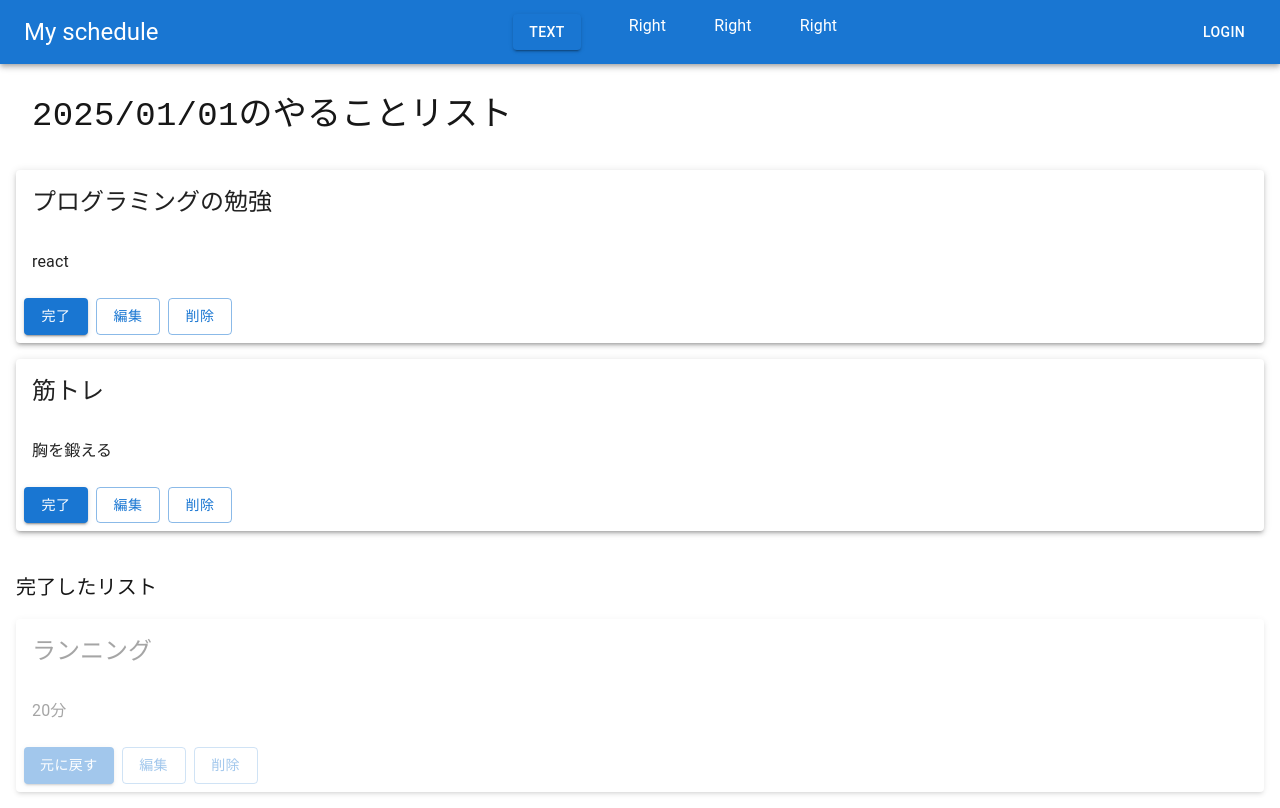
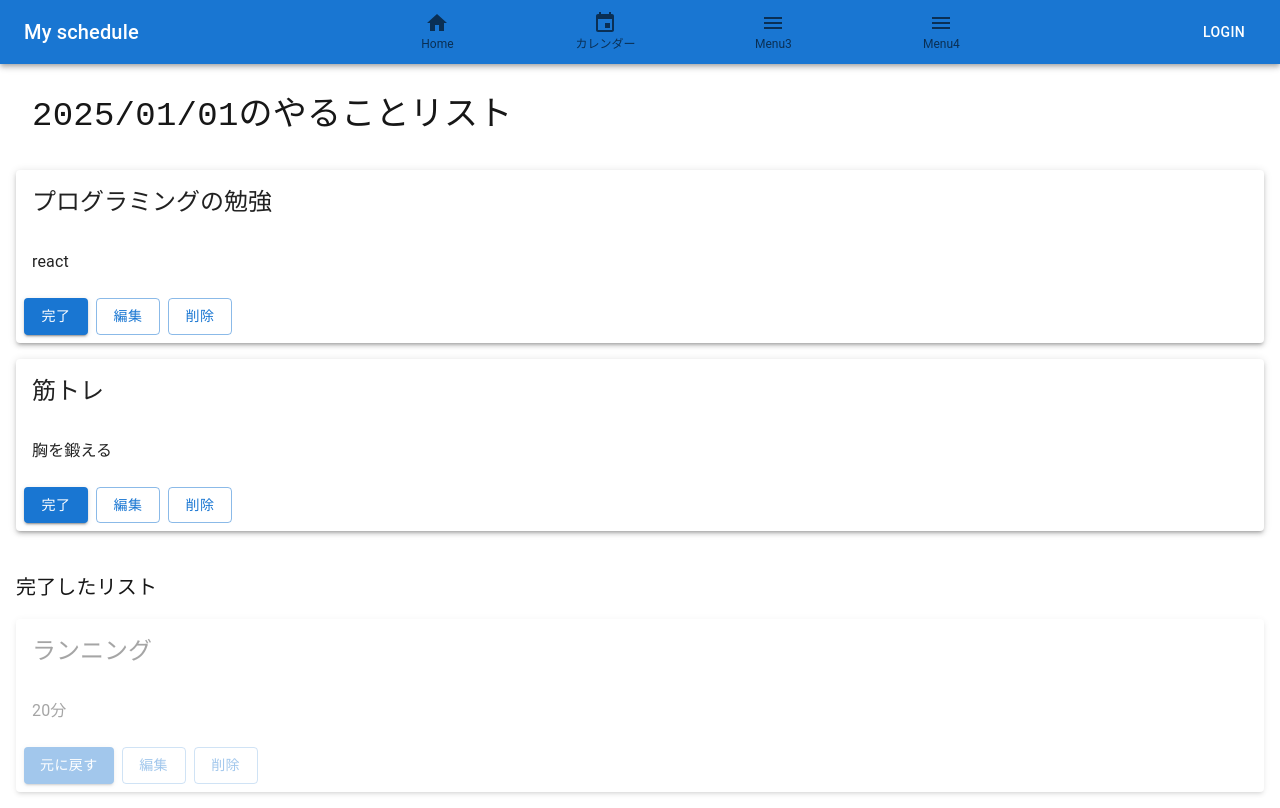
Before and after one commit to s1F102201492/my-schedule, a Next.js app: page / in a window 1280 px wide. Built offline with nearby package versions, Linux system fonts and the light colour scheme; what @mui/material-nextjs would draw is missing.

Commit message:
ナビゲーションバー途中

```diff
--- a/app/components/Header.tsx
+++ b/app/components/Header.tsx
@@ -6,31 +6,62 @@ import Box from '@mui/material/Box';
 import Toolbar from '@mui/material/Toolbar';
 import Typography from '@mui/material/Typography';
 import Button from '@mui/material/Button';
-import { Stack } from '@mui/material';
+import BottomNavigation from '@mui/material/BottomNavigation';
+import BottomNavigationAction from '@mui/material/BottomNavigationAction';
+import HomeIcon from '@mui/icons-material/Home';
+import EventIcon from '@mui/icons-material/Event';
+import MenuIcon from '@mui/icons-material/Menu';
+import Link from 'next/link';
 
 const Header = () => {
+  const [value, setValue] = React.useState('');
+
+  const handleChange = (event: React.SyntheticEvent, newValue: string) => {
+    setValue(newValue);
+  };
+
   return (
     <Box>
       <AppBar position="static">
         <Toolbar>
-        <Typography variant="h5" component="div" sx={{ flexGrow: 1 }}>
+          <Typography variant="h6" component="div" sx={{ marginRight: 6 }}>
             My schedule
-        </Typography>
-          <Stack direction="row" spacing={6} sx={{ flexGrow: 1, textAlign: 'center' }}>
-            <Box>
-              <Button variant="contained">Text</Button>
-            </Box>
-            <Box>
-              <Typography>Right</Typography>
-            </Box>
-            <Box>
-              <Typography>Right</Typography>
-            </Box>
-            <Box>
-              <Typography>Right</Typography>
-            </Box>
-          </Stack>
-
+          </Typography>
+          {/* ここから */}
+          <BottomNavigation
+            showLabels
+            value={value}
+            onChange={handleChange}
+            sx={{ flexGrow: 1, backgroundColor: 'inherit' }}
+          >
+            <BottomNavigationAction
+              label="Home"
+              value='Home'
+              icon={<HomeIcon />}
+              component={Link}
+              href="/"
+            />
+            <BottomNavigationAction
+              label="カレンダー"
+              value='calender'
+              icon={<EventIcon />}
+              component={Link}
+              href="/calender"
+            />
+            <BottomNavigationAction
+              label="Menu3"
+              value='Menu3'
+              icon={<MenuIcon />}
+              href="/"
+            />
+            <BottomNavigationAction
+              label="Menu4"
+              value='Menu4'
+              icon={<MenuIcon />}
+              href="/calender"
+            />
+          </BottomNavigation>
+          {/* ここまでをBottom navigationに変更 */}
           <Button color="inherit">Login</Button>
         </Toolbar>
       </AppBar>
--- a/package.json
+++ b/package.json
@@ -20,7 +20,8 @@
     "next": "15.0.4",
     "react": "^19.0.0",
     "react-dom": "^19.0.0",
-    "react-modal": "^3.16.3"
+    "react-modal": "^3.16.3",
+    "react-router-dom": "^7.1.1"
   },
   "devDependencies": {
     "@types/node": "^20",
```
Also changed, not shown: 1 other file (tests, documents, lock files or other folders).
